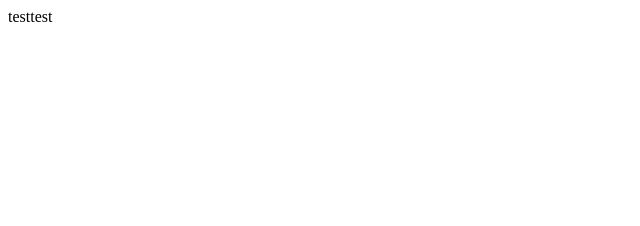
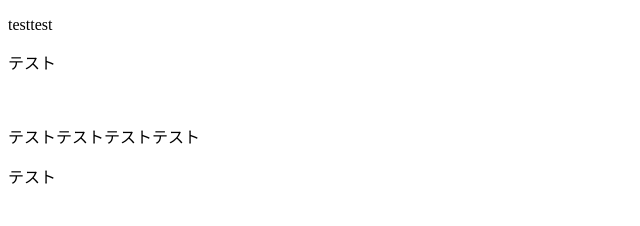
Before and after one commit to chikako-tanaka/test, a plain HTML site: page index.html in a window 1280 px wide. Shown: the whole page, without its empty margins (0-640 px from the left). Drawn offline with Linux system fonts and the light colour scheme.

Commit message:
行を追加

```diff
--- a/index.html
+++ b/index.html
@@ -6,6 +6,11 @@
 </head>
 
 <body>
- testtest
+ <p>testtest </p>
+ <p>テスト</p>
+ <p>&nbsp;</p>
+ <p>テストテストテストテスト</p>
+ <p>テスト</p>
+ <p>&nbsp;</p>
 </body>
 </html>
```
